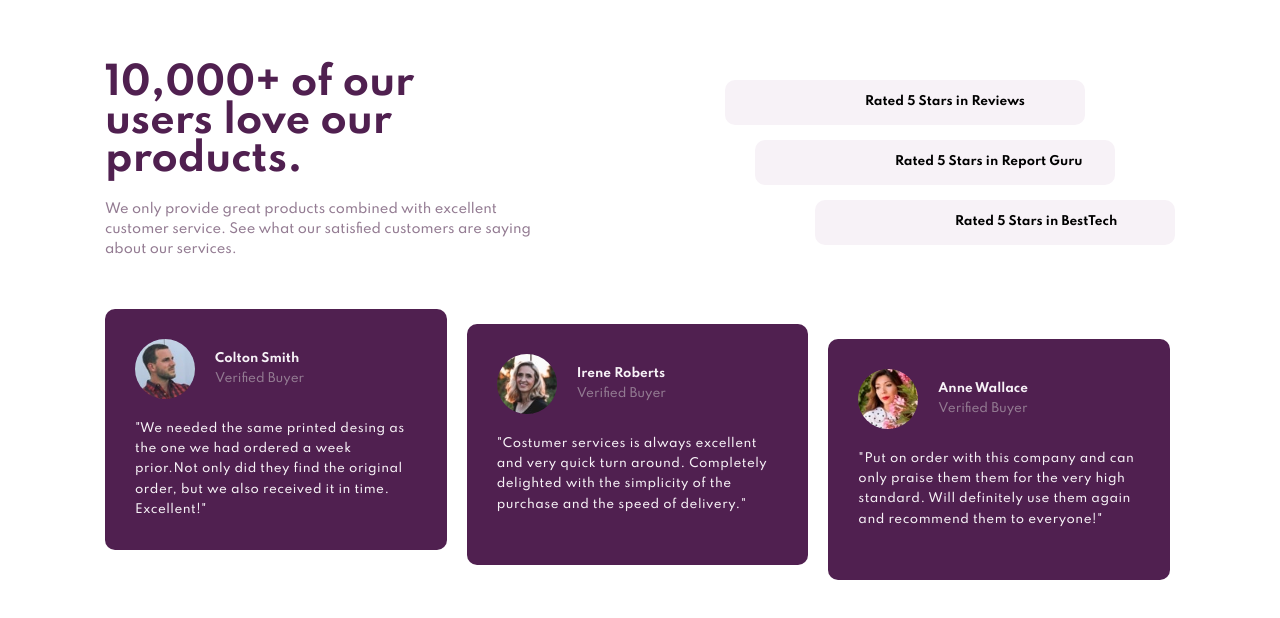
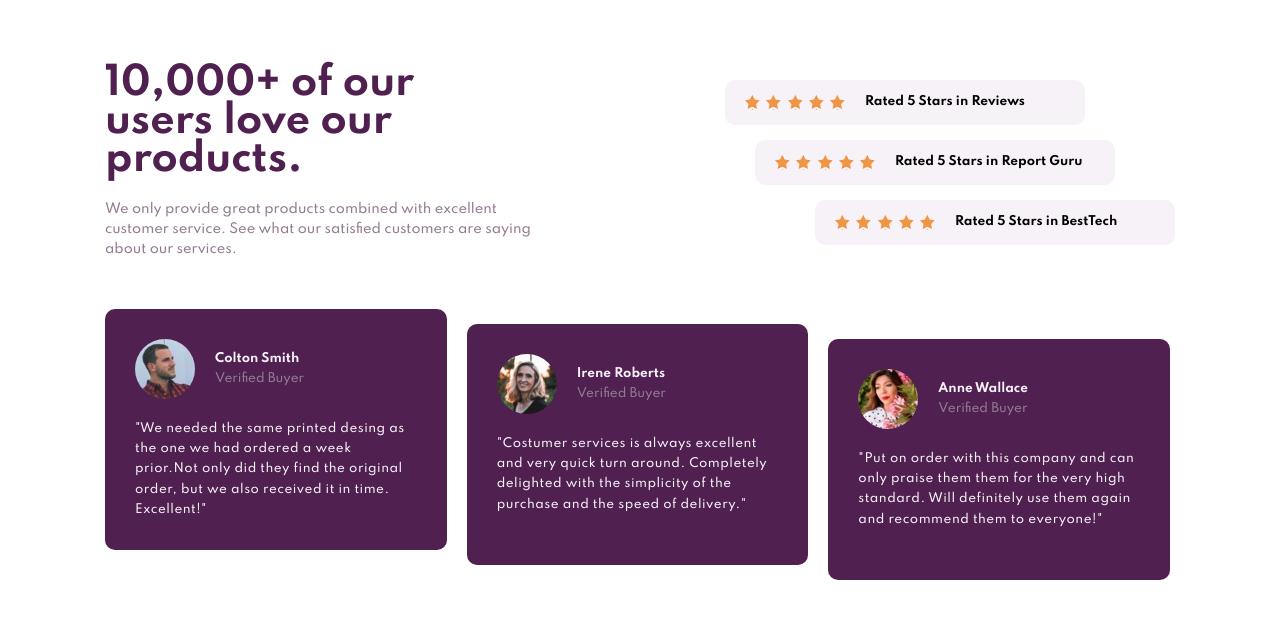
Before and after one commit to JhefersonMurillo/Cards-FrontendMentor, a plain HTML site: page index.html in a window 1280 px wide. Drawn offline with Linux system fonts and the light colour scheme.

Commit message:
Estrellas

```diff
--- a/css/style.css
+++ b/css/style.css
@@ -83,7 +83,7 @@ h1 {
 .rank-card--stars .star {
   height: 15px;
   width: 15px;
-  background-image: url(./images/icon-star.svg);
+  background-image: url("../images/icon-star.svg");
   background-size: contain;
 }
 
```
Also changed, not shown: 1 other file.
